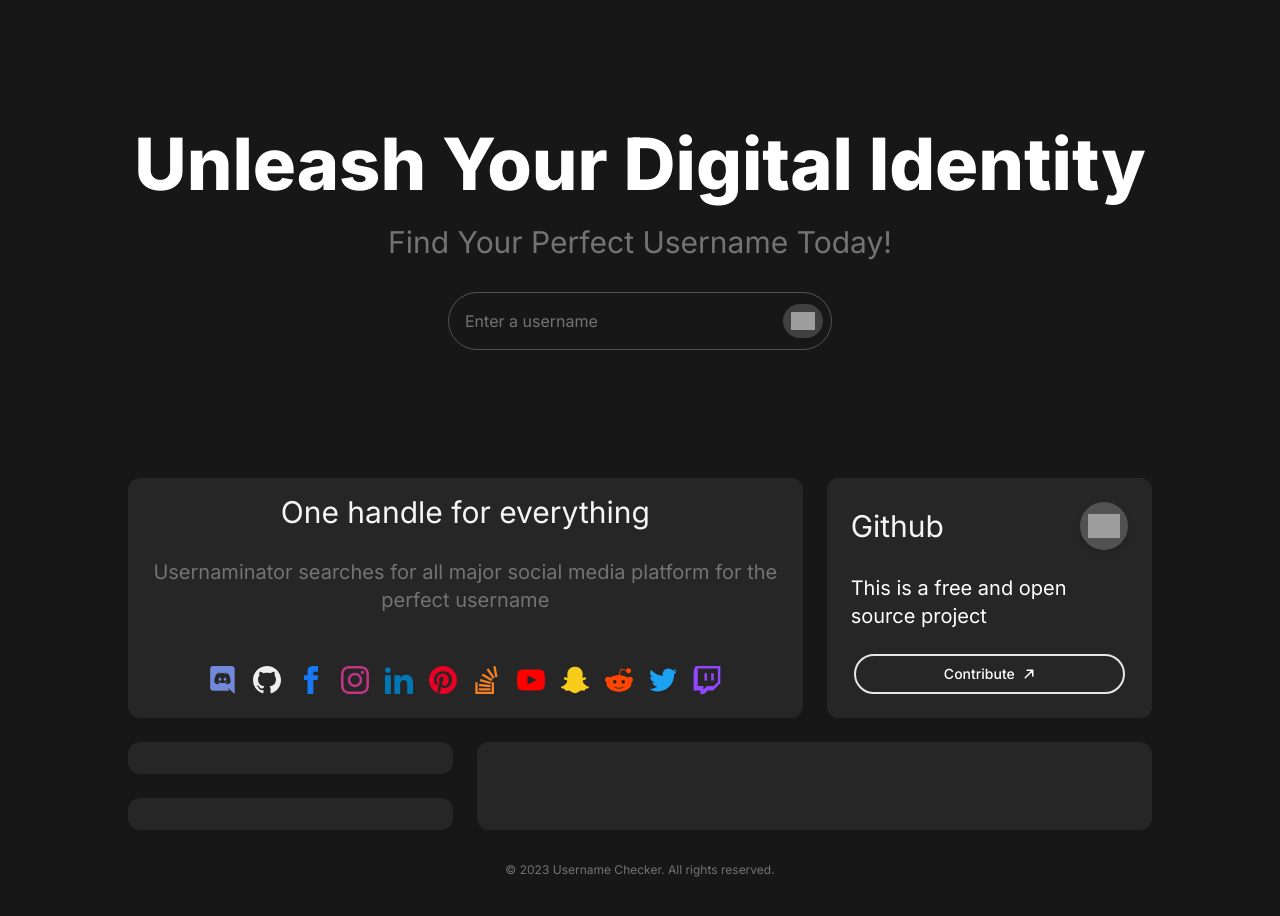
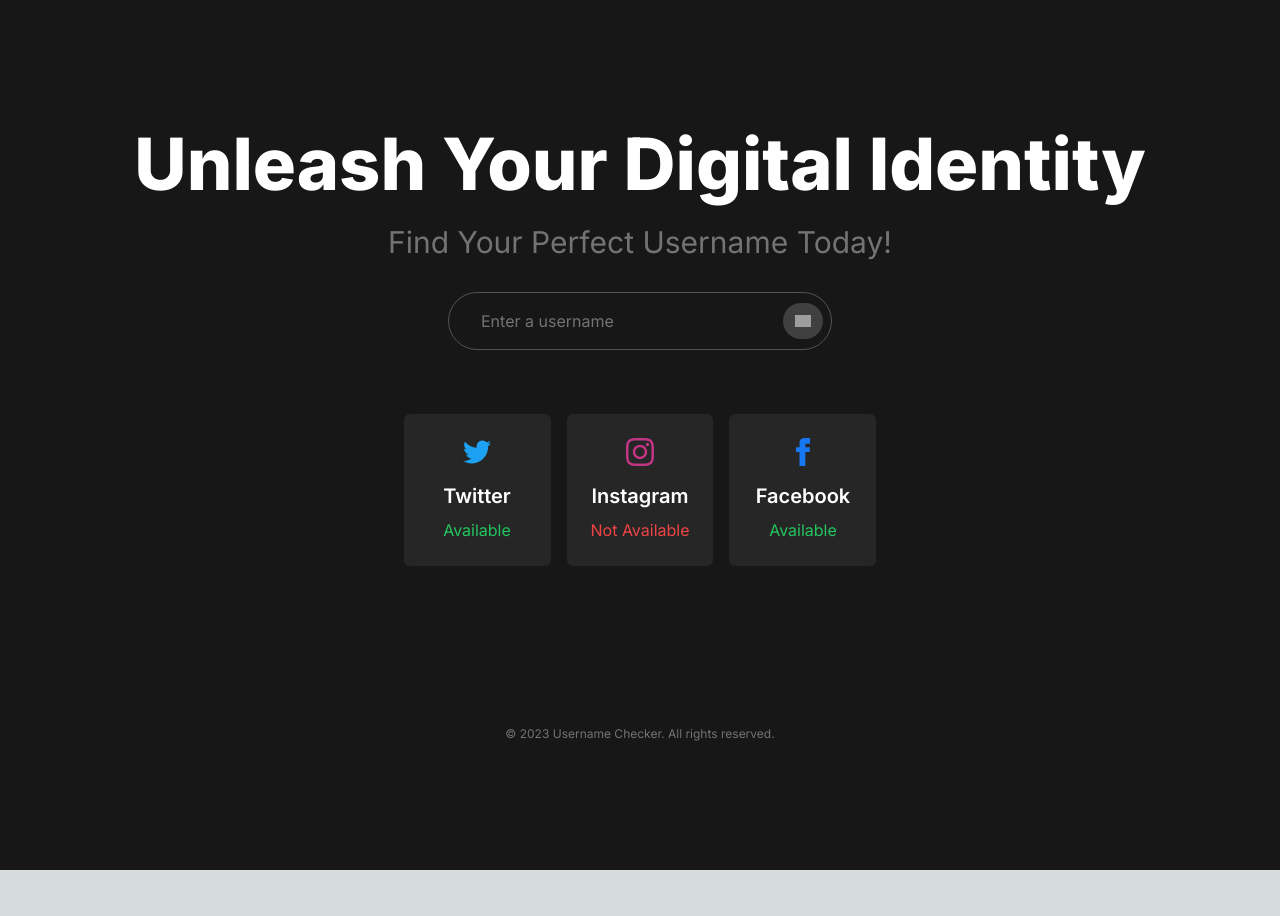
Before and after one commit to manancodes/userminator, a Next.js app: page / in a window 1280 px wide. Both pictures are taken after a click on the button 802 px from the left and 321 px from the top of the page. Shown: the top 916 px of the page. After the commit the page ends 870 px from the top, so only its background shows below. Built offline with nearby package versions, Linux system fonts and the light colour scheme; grey boxes are pictures that could not be loaded.

Commit message:
Results Grid Added

```diff
--- a/app/SocialIcons.tsx
+++ b/app/SocialIcons.tsx
@@ -2,7 +2,7 @@
 
 const SocialIcons = () => {
   return (
-    <div className="flex [&>svg]:m-2">
+    <div className="flex [&>svg]:m-2 flex-wrap justify-center">
       {/* Behance */}
       {/* <svg
         xmlns="http://www.w3.org/2000/svg"
--- /dev/null
+++ b/app/featuresGrid.tsx
@@ -0,0 +1,33 @@
+import GithubCard from "./githubCard";
+import SocialIcons from "./SocialIcons";
+
+const FeaturesGrid = () => {
+  return (
+    <div className="pt-16 bg-neutral-900 text-white flex flex-col items-center justify-center p-32">
+      <div className="grid auto-rows grid-cols-3 gap-6">
+        <div className="flex flex-col items-center justify-between row-span-1 rounded-xl p-4 bg-neutral-800 col-span-2">
+          <p className="text-3xl text-neutral-100 mb-4">
+            One handle for everything
+          </p>
+          <p className="text-xl text-center text-neutral-500 mb-8">
+            Usernaminator searches for all major social media platform for the
+            perfect username
+          </p>
+          <SocialIcons />
+        </div>
+        <div className="row-span-1 rounded-xl bg-neutral-800">
+          <GithubCard />
+        </div>
+        {/* <div className="row-span-1 rounded-xl p-4 bg-neutral-800"></div>
+        <div className="row-span-1 rounded-xl p-4 bg-neutral-800 col-span-2 row-span-2"></div>
+        <div className="row-span-1 rounded-xl p-4 bg-neutral-800"></div> */}
+      </div>
+
+      <footer className="mt-8 text-xs text-neutral-500">
+        &copy; 2023 Username Checker. All rights reserved.
+      </footer>
+    </div>
+  );
+};
+
+export default FeaturesGrid;
--- a/app/page.tsx
+++ b/app/page.tsx
@@ -1,8 +1,63 @@
+"use client";
+import React, { useState } from "react";
 import Image from "next/image";
-import GithubCard from "./githubCard";
-import SocialIcons from "./SocialIcons";
+import FeaturesGrid from "./featuresGrid";
+import ResultsGrid from "./resultsGrid";
 
 const Home = () => {
+  const [search, setSearch] = useState("");
+  const [searchUsed, setSearchUsed] = useState(false);
+  const socialMediaPlatforms = [
+    {
+      name: "Twitter",
+      available: true,
+      image: "twitter-placeholder.jpg",
+      svg: (
+        <svg
+          xmlns="http://www.w3.org/2000/svg"
+          className="h-7 w-7"
+          fill="currentColor"
+          style={{ color: "#1da1f2" }}
+          viewBox="0 0 24 24"
+        >
+          <path d="M24 4.557c-.883.392-1.832.656-2.828.775 1.017-.609 1.798-1.574 2.165-2.724-.951.564-2.005.974-3.127 1.195-.897-.957-2.178-1.555-3.594-1.555-3.179 0-5.515 2.966-4.797 6.045-4.091-.205-7.719-2.165-10.148-5.144-1.29 2.213-.669 5.108 1.523 6.574-.806-.026-1.566-.247-2.229-.616-.054 2.281 1.581 4.415 3.949 4.89-.693.188-1.452.232-2.224.084.626 1.956 2.444 3.379 4.6 3.419-2.07 1.623-4.678 2.348-7.29 2.04 2.179 1.397 4.768 2.212 7.548 2.212 9.142 0 14.307-7.721 13.995-14.646.962-.695 1.797-1.562 2.457-2.549z" />
+        </svg>
+      ),
+    },
+    {
+      name: "Instagram",
+      available: false,
+      image: "instagram-placeholder.jpg",
+      svg: (
+        <svg
+          xmlns="http://www.w3.org/2000/svg"
+          className="h-7 w-7"
+          fill="currentColor"
+          style={{ color: "#c13584" }}
+          viewBox="0 0 24 24"
+        >
+          <path d="M12 2.163c3.204 0 3.584.012 4.85.07 3.252.148 4.771 1.691 4.919 4.919.058 1.265.069 1.645.069 4.849 0 3.205-.012 3.584-.069 4.849-.149 3.225-1.664 4.771-4.919 4.919-1.266.058-1.644.07-4.85.07-3.204 0-3.584-.012-4.849-.07-3.26-.149-4.771-1.699-4.919-4.92-.058-1.265-.07-1.644-.07-4.849 0-3.204.013-3.583.07-4.849.149-3.227 1.664-4.771 4.919-4.919 1.266-.057 1.645-.069 4.849-.069zm0-2.163c-3.259 0-3.667.014-4.947.072-4.358.2-6.78 2.618-6.98 6.98-.059 1.281-.073 1.689-.073 4.948 0 3.259.014 3.668.072 4.948.2 4.358 2.618 6.78 6.98 6.98 1.281.058 1.689.072 4.948.072 3.259 0 3.668-.014 4.948-.072 4.354-.2 6.782-2.618 6.979-6.98.059-1.28.073-1.689.073-4.948 0-3.259-.014-3.667-.072-4.947-.196-4.354-2.617-6.78-6.979-6.98-1.281-.059-1.69-.073-4.949-.073zm0 5.838c-3.403 0-6.162 2.759-6.162 6.162s2.759 6.163 6.162 6.163 6.162-2.759 6.162-6.163c0-3.403-2.759-6.162-6.162-6.162zm0 10.162c-2.209 0-4-1.79-4-4 0-2.209 1.791-4 4-4s4 1.791 4 4c0 2.21-1.791 4-4 4zm6.406-11.845c-.796 0-1.441.645-1.441 1.44s.645 1.44 1.441 1.44c.795 0 1.439-.645 1.439-1.44s-.644-1.44-1.439-1.44z" />
+        </svg>
+      ),
+    },
+    {
+      name: "Facebook",
+      available: true,
+      image: "facebook-placeholder.jpg",
+      svg: (
+        <svg
+          xmlns="http://www.w3.org/2000/svg"
+          className="h-7 w-7"
+          fill="currentColor"
+          style={{ color: "#1877f2" }}
+          viewBox="0 0 24 24"
+        >
+          <path d="M9 8h-3v4h3v12h5v-12h3.642l.358-4h-4v-1.667c0-.955.192-1.333 1.115-1.333h2.885v-5h-3.808c-3.596 0-5.192 1.583-5.192 4.615v3.385z" />
+        </svg>
+      ),
+    },
+    // Add more social media platforms as needed
+  ];
   return (
     <div className="min-h-screen bg-neutral-900 text-white flex flex-col items-center justify-center p-32">
       <div className="text-center">
@@ -25,13 +80,24 @@
             <input
               type="text"
               placeholder="Enter a username"
-              className="bg-neutral-900 text-white placeholder-neutral-500 p-2 focus:outline-none"
+              className="pl-6 bg-neutral-900 text-white placeholder-neutral-500 p-2 focus:outline-none"
+              onChange={(e) => {
+                setSearch(e.target.value);
+                if (!e.target.value) {
+                  setSearchUsed(false);
+                }
+              }}
             />
-            <button className="bg-neutral-700 hover:bg-neutral-600 text-white rounded-full p-2 transition-colors focus:outline-none">
+            <button
+              className="bg-neutral-700 hover:bg-neutral-600 text-white rounded-full p-2 transition-colors focus:outline-none"
+              onClick={() => {
+                setSearchUsed(true);
+              }}
+            >
               <Image
                 src="/arrow-ne.svg"
                 alt="Arrow"
-                className="dark:invert"
+                className="dark:invert p-1"
                 width={24}
                 height={24}
                 priority
@@ -40,25 +106,11 @@
           </div>
         </div>
       </div>
-
-      <div className="grid auto-rows grid-cols-3 gap-6 mt-32">
-        <div className="flex flex-col items-center justify-between row-span-1 rounded-xl p-4 bg-neutral-800 col-span-2">
-          <p className="text-3xl text-neutral-100 mb-4">
-            One handle for everything
-          </p>
-          <p className="text-xl text-center text-neutral-500 mb-8">
-            Usernaminator searches for all major social media platform for the
-            perfect username
-          </p>
-          <SocialIcons />
-        </div>
-        <div className="row-span-1 rounded-xl bg-neutral-800">
-          <GithubCard />
-        </div>
-        <div className="row-span-1 rounded-xl p-4 bg-neutral-800"></div>
-        <div className="row-span-1 rounded-xl p-4 bg-neutral-800 col-span-2 row-span-2"></div>
-        <div className="row-span-1 rounded-xl p-4 bg-neutral-800"></div>
-      </div>
+      {searchUsed ? (
+        <ResultsGrid socialMediaPlatforms={socialMediaPlatforms} />
+      ) : (
+        <FeaturesGrid />
+      )}
 
       <footer className="mt-8 text-xs text-neutral-500">
         &copy; 2023 Username Checker. All rights reserved.
--- /dev/null
+++ b/app/resultsGrid.tsx
@@ -0,0 +1,33 @@
+// components/SearchResults.js
+
+import Image from "next/image";
+
+const ResultsGrid = (props: { socialMediaPlatforms: any[] }) => {
+  return (
+    <div className="grid grid-cols-1 md:grid-cols-2 lg:grid-cols-3 gap-4 p-32 pt-16">
+      {props.socialMediaPlatforms.map((platform, index) => (
+        <div
+          key={index}
+          className="bg-neutral-800 text-white p-6 rounded-md flex flex-col items-center"
+        >
+          <div className="mb-4">
+            {/* <Image
+              src={`/images/${platform.image}`}
+              alt={`${platform.name} Logo`}
+              className="w-16 h-16 mx-auto mb-2 rounded-full"
+              width={100}
+              height={100}
+            /> */}
+            {platform.svg}
+          </div>
+          <h3 className="text-xl font-semibold mb-2">{platform.name}</h3>
+          <p className={platform.available ? "text-green-500" : "text-red-500"}>
+            {platform.available ? "Available" : "Not Available"}
+          </p>
+        </div>
+      ))}
+    </div>
+  );
+};
+
+export default ResultsGrid;
```
